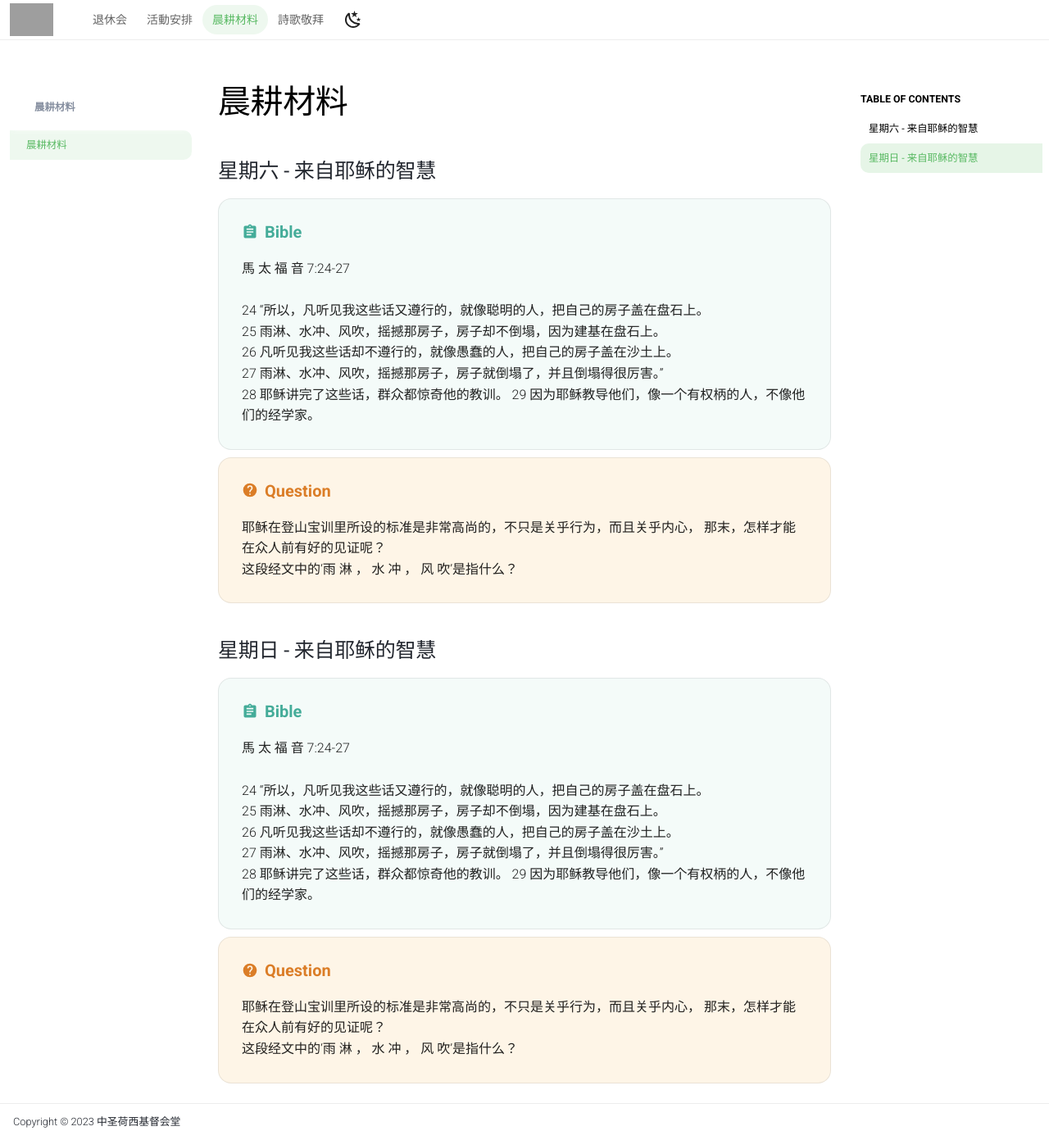
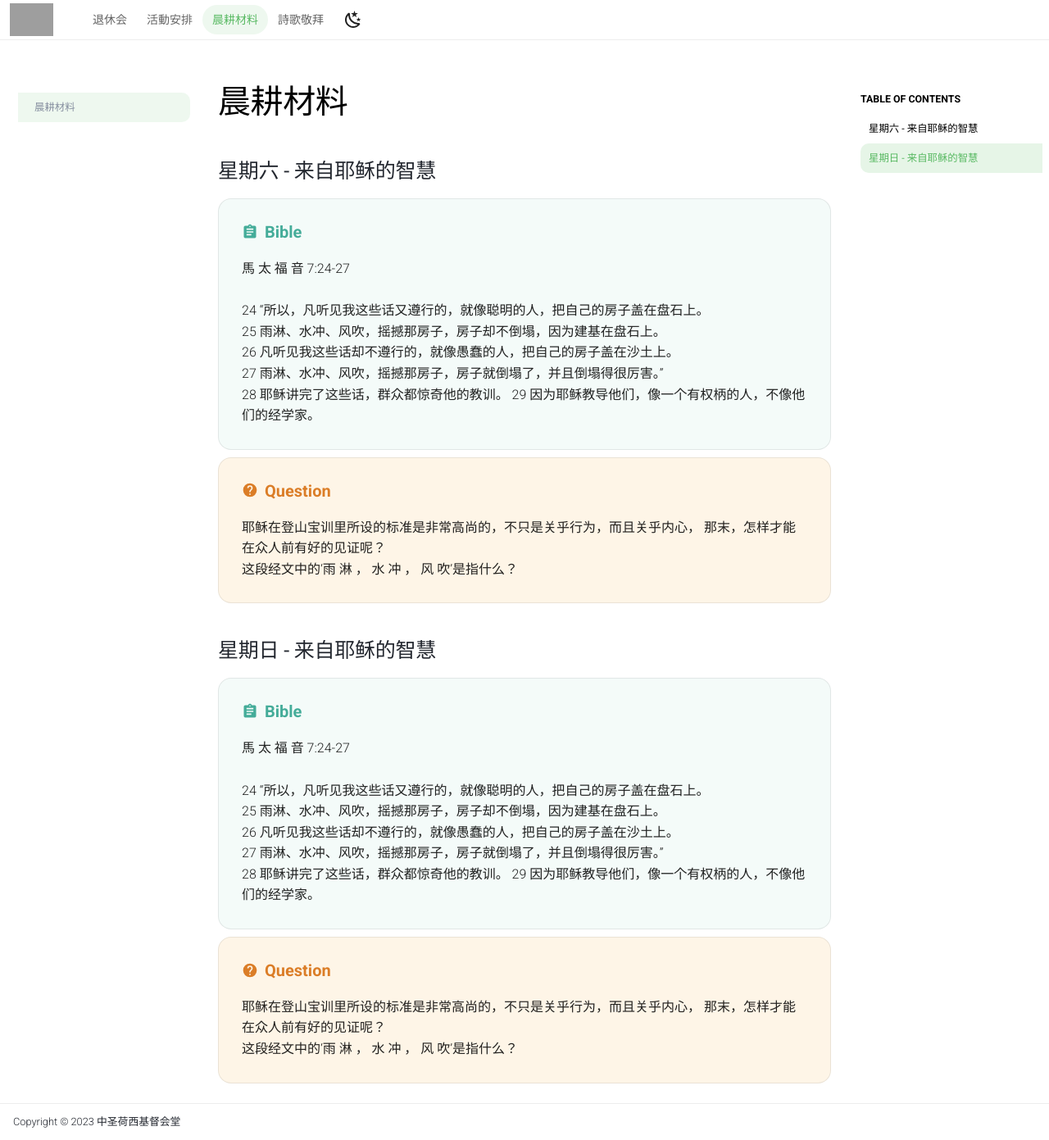
Before and after one commit to peng-mi/ccic-csj.github.io, an MkDocs documentation site: the page built from docs/src/晨耕材料.md, in a window 1280 px wide and 1391 px high. Shown: the whole window at 82% size. Built offline with MkDocs 1.6.1 and Material for MkDocs 9.7.7, drawn with Linux system fonts in a browser that asks for light colours; the version menu is left out; grey boxes are pictures that could not be loaded.

Commit message:
update page layout

```diff
--- a/docs/overrides/home.html
+++ b/docs/overrides/home.html
@@ -55,10 +55,10 @@
             <a href="{{ page.next_page.url | url }}" class="md-button md-button--primary">
                 活動安排
             </a>
-            <a href="{{ '詩歌敬拜/詩歌敬拜' | url }}" class="md-button">
+            <a href="{{ '詩歌敬拜' | url }}" class="md-button">
                 詩歌敬拜
             </a>
-            <a href="{{ '晨耕材料/晨耕材料' | url }}" class="md-button">
+            <a href="{{ '晨耕材料' | url }}" class="md-button">
                 晨耕材料
             </a>
         </div>
--- a/mkdocs.yml
+++ b/mkdocs.yml
@@ -1,12 +1,9 @@
 ---
 nav:
   - 退休会: index.md
-  - 活動安排:
-      - 日程表: agenda/agenda.md
-  - 晨耕材料:
-      - 晨耕材料: 晨耕材料/晨耕材料.md
-  - 詩歌敬拜:
-      - 詩歌敬拜: 詩歌敬拜/詩歌敬拜.md
+  - 活動安排: agenda.md
+  - 晨耕材料: 晨耕材料.md
+  - 詩歌敬拜: 詩歌敬拜.md
 
 theme:
   name: material
```
Also changed, not shown: docs/src/agenda.md (renamed from docs/src/agenda/agenda.md, +1 -6 lines), docs/src/晨耕材料.md (renamed from docs/src/晨耕材料/晨耕材料.md), docs/src/詩歌敬拜.md (renamed from docs/src/詩歌敬拜/詩歌敬拜.md).
